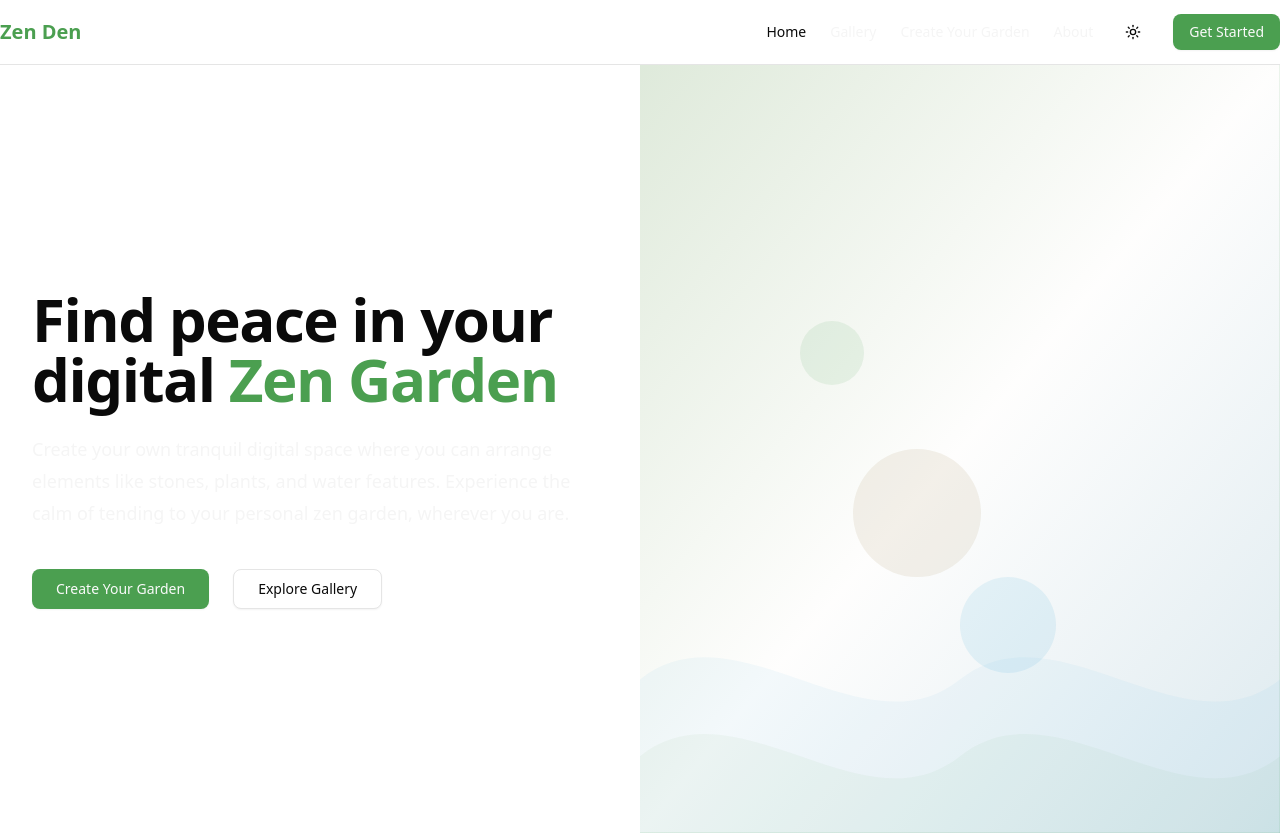
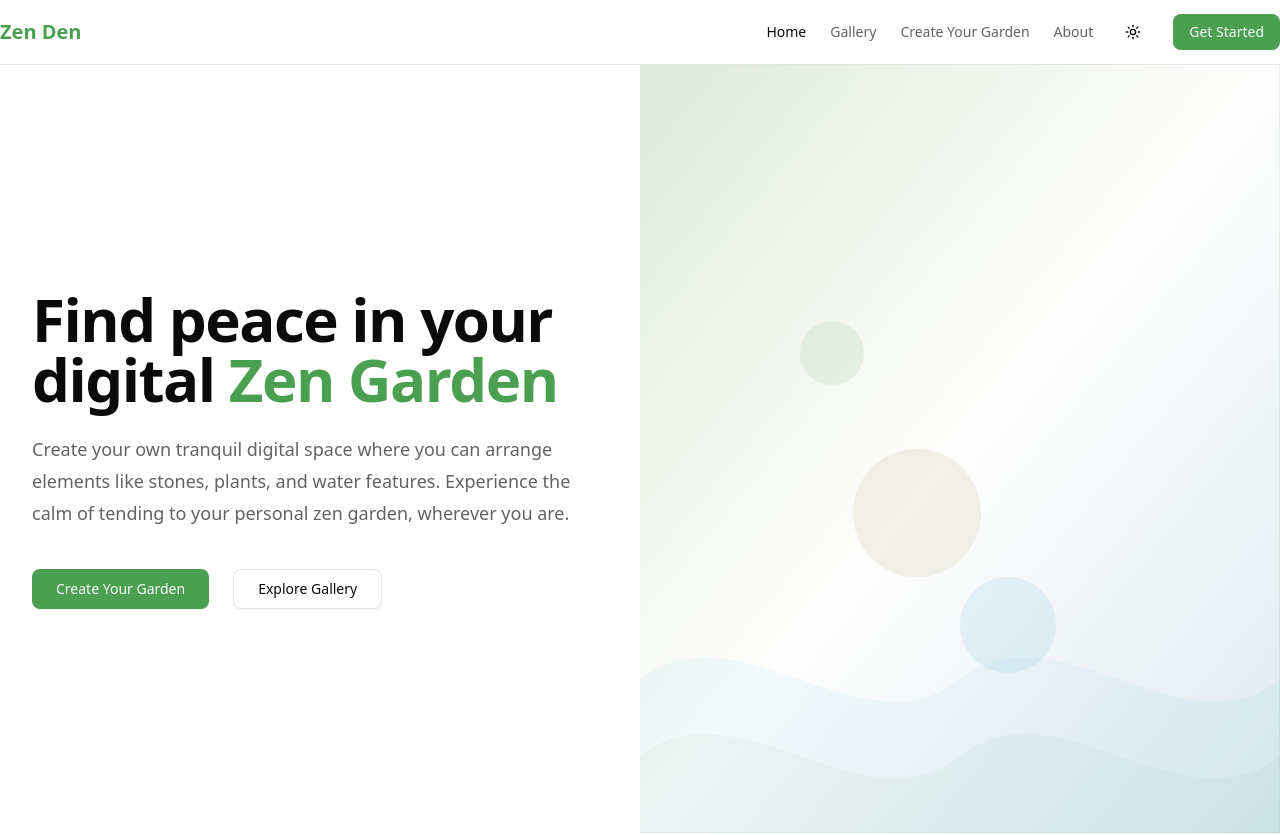
Before and after one commit to corbinmurray/zen-den, a Next.js app: page / in a window 1280 px wide. Shown: the top 835 px of the page. Built offline with nearby package versions, Linux system fonts and the light colour scheme.

Commit message:
Fix muted colors

```diff
--- a/app/globals.css
+++ b/app/globals.css
@@ -55,7 +55,7 @@
 	--primary-foreground: oklch(0.985 0 0);
 	--secondary: oklch(0.58 0.08 80);
 	--secondary-foreground: oklch(0.985 0 0);
-	--muted: oklch(0.97 0 0);
+	--muted: oklch(0.5 0 0);
 	--muted-foreground: oklch(0.556 0 0);
 	--accent: oklch(0.65 0.12 232);
 	--accent-foreground: oklch(0.985 0 0);
@@ -89,7 +89,7 @@
 	--primary-foreground: oklch(0.985 0 0);
 	--secondary: oklch(0.63 0.07 80);
 	--secondary-foreground: oklch(0.985 0 0);
-	--muted: oklch(0.269 0 0);
+	--muted: oklch(0.65 0 0);
 	--muted-foreground: oklch(0.708 0 0);
 	--accent: oklch(0.7 0.14 232);
 	--accent-foreground: oklch(0.985 0 0);
```
